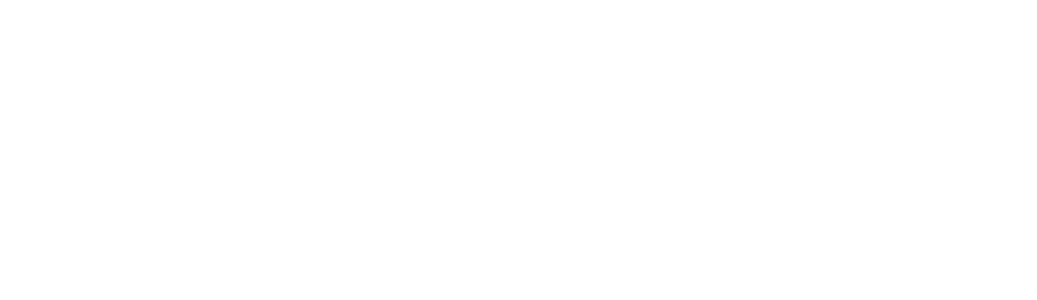
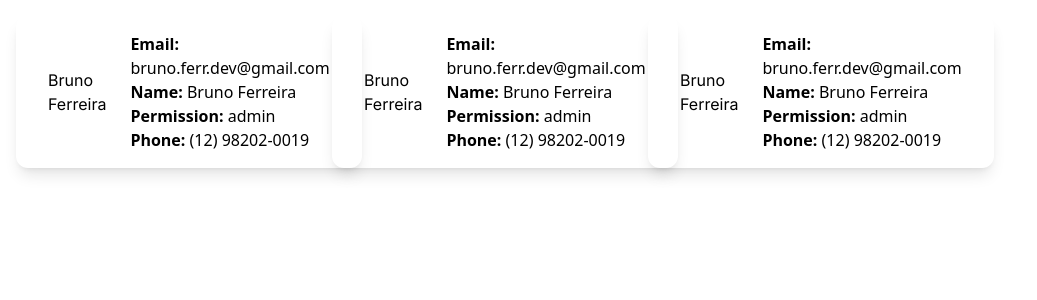
Before and after one commit to ferrbruno/nextar-backoffice-fullstack-challenge, a Next.js app in the folder apps/client/: page / in a window 1280 px wide. Shown: the top 300 px of the page, without its empty margins (0-1037 px from the left). Built offline with nearby package versions, Linux system fonts and the light colour scheme.

Commit message:
feat: added card components to client :sparkles:

```diff
--- /dev/null
+++ b/apps/client/src/components/Card/index.tsx
@@ -0,0 +1,17 @@
+import { Inter } from "@next/font/google";
+
+interface CardProps {
+  title: string;
+  children?: React.ReactNode;
+}
+
+const inter = Inter({ subsets: ["latin"] });
+
+export default function Card({ title, children }: CardProps) {
+  return (
+    <div className="hover:bg-slate-200 transition-transform duration-500 hover:scale-110 py-8 px-8 max-w-md mx-auto rounded-xl shadow-lg space-y-2 sm:py-4 sm:flex sm:items-center sm:space-y-0 sm:space-x-6">
+      <h1 className={inter.className}>{title}</h1>
+      {children}
+    </div>
+  );
+}
--- /dev/null
+++ b/apps/client/src/components/CardList/index.tsx
@@ -0,0 +1,15 @@
+interface CardListProps {
+  title?: string,
+  children?: React.ReactNode
+}
+
+export default function CardList({ title, children }: CardListProps) {
+  return (
+    <div>
+      {title && <h1>{title}</h1>}
+      <div className="grid gap-4 grid-cols-4 justify-around p-4">
+        {children}
+      </div>
+    </div>
+  );
+}
--- /dev/null
+++ b/apps/client/src/components/UserInfo/index.tsx
@@ -0,0 +1,22 @@
+import { Permission } from "common";
+import { capitalize } from "utils";
+
+interface UserInfoProps {
+  name: string;
+  permission: keyof typeof Permission;
+  email: string;
+  phone: string;
+}
+
+export default function UserInfo(userInfo: UserInfoProps) {
+  return (
+    <div className="flex flex-col">
+      {...Object.entries(userInfo).map(([key, value], index) => (
+        <span key={key}>
+          <span className="font-bold">{capitalize(key)}: </span>
+          {value}
+        </span>
+      ))}
+    </div>
+  );
+}
--- a/apps/client/src/pages/index.tsx
+++ b/apps/client/src/pages/index.tsx
@@ -1,4 +1,7 @@
 import Head from "next/head";
+import Card from "@/components/Card";
+import CardList from "@/components/CardList";
+import UserInfo from "@/components/UserInfo";
 
 export default function Home() {
   return (
@@ -9,6 +12,32 @@
         <meta name="viewport" content="width=device-width, initial-scale=1" />
         <link rel="icon" href="/favicon.ico" />
       </Head>
+      <CardList>
+          <Card title="Bruno Ferreira">
+            <UserInfo
+              email="bruno.ferr.dev@gmail.com"
+              name="Bruno Ferreira"
+              permission="admin"
+              phone="(12) 98202-0019"
+            />
+          </Card>
+          <Card title="Bruno Ferreira">
+            <UserInfo
+              email="bruno.ferr.dev@gmail.com"
+              name="Bruno Ferreira"
+              permission="admin"
+              phone="(12) 98202-0019"
+            />
+          </Card>
+          <Card title="Bruno Ferreira">
+            <UserInfo
+              email="bruno.ferr.dev@gmail.com"
+              name="Bruno Ferreira"
+              permission="admin"
+              phone="(12) 98202-0019"
+            />
+          </Card>
+      </CardList>
     </>
   );
 }
```
